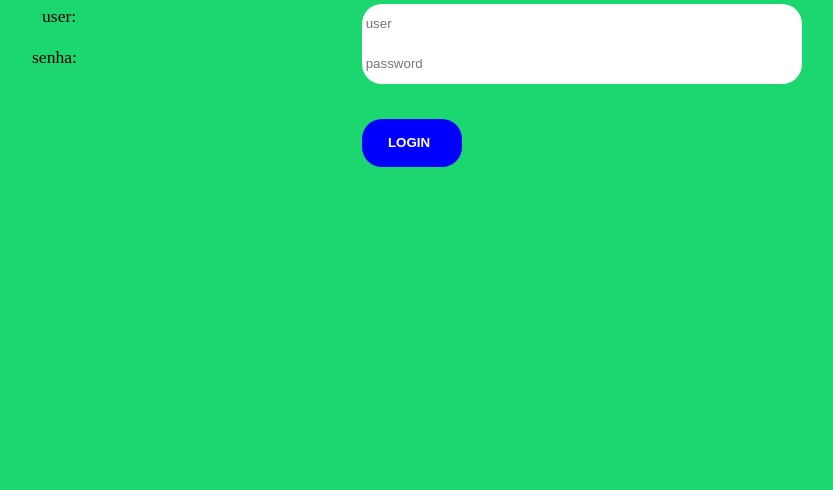
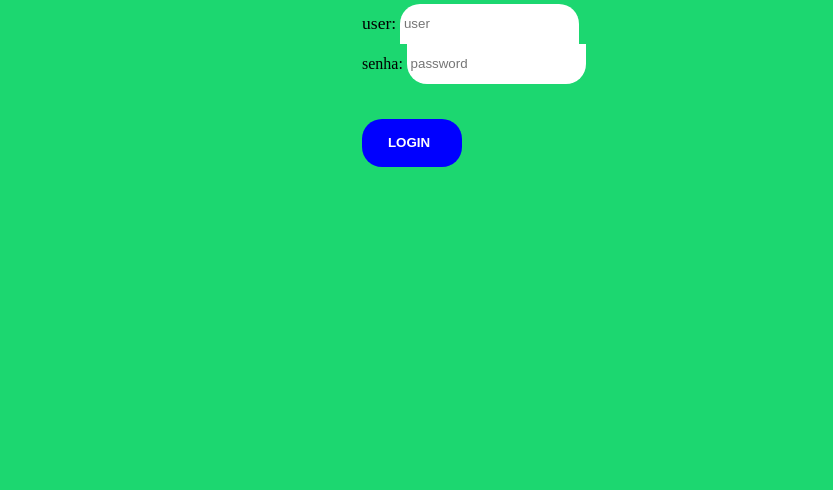
Before and after one commit to Maikongab20/site_para_coleta_de_ovos, a website: page index.html in a window 1280 px wide. Shown: the part 310-800 px from the top of the page, without its empty margins (58-891 px from the left). Drawn offline with Linux system fonts and the light colour scheme.

Commit message:
atualizando estilizacao do input

```diff
--- a/index.html
+++ b/index.html
@@ -11,12 +11,14 @@
 
           <form class="login">
             <img  src="/img/logo2.webp" id="logo"/>
-            <label for="login" class="logar">user:</label>
-            <input type="email" id="login" placeholder=" user" name="email"/>
-
-            <label for="senha" class="senha" >senha: </label>
-            <input type="password" id="senha" placeholder=" password" name="password"/>
-
+                <div class="posisao">
+                <label for="login" class="logar">user:</label>
+               <input type="email" id="login" placeholder=" user" name="email"/>
+          </div>
+          <div class="posi">
+              <label for="senha" class="senha" >senha: </label>
+              <input type="password" id="senha" placeholder=" password" name="password"/>
+          </div>
             <input type="submit" value="login" class="enviar"/>
 
           </form>
--- a/style/style_index.css
+++ b/style/style_index.css
@@ -42,16 +42,19 @@ label{
 
 }
 .logar{
+
+    font-size: bold;
+    font-size: 1.1rem;
+}
+#posisao{
     display: block;
     position: relative;
     position: absolute;
     top: 316px;
     left: 100px;
-    font-size: bold;
-    font-size: 1.1rem;
+    width: 100%;
 }
-
-.senha{
+senha{
     display: block;
     position: relative;
     position: absolute;
@@ -65,7 +68,6 @@ label{
 
 
 input{
-    display: inline-block;
     height: 40px;
     background-color: #FFFFFF;
     margin: px;
```
